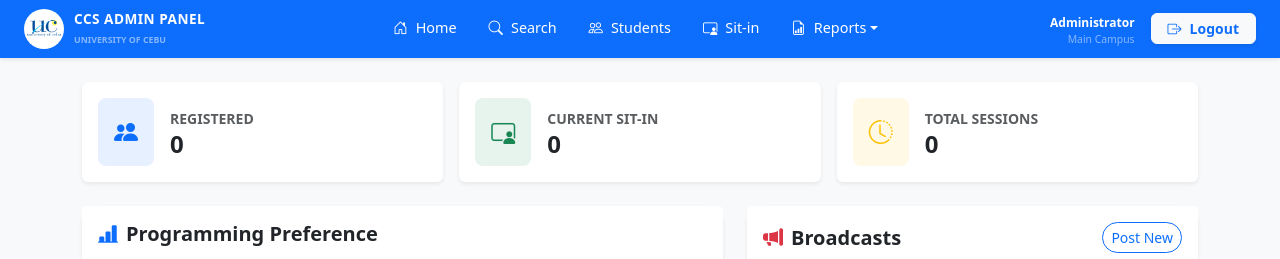
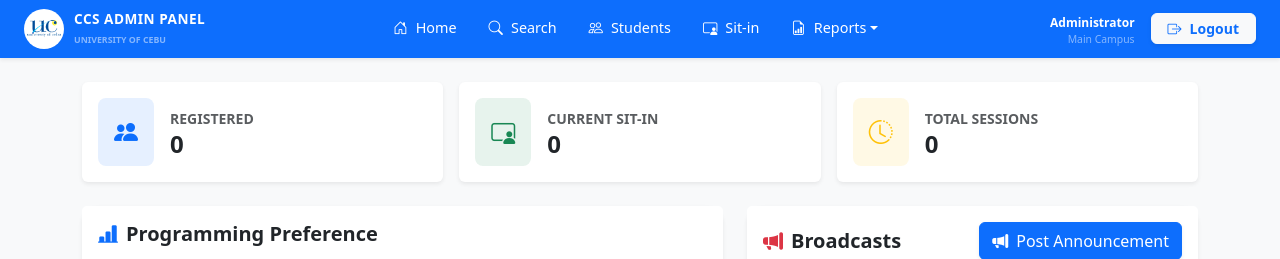
Before and after one commit to joshpadernal29/sit-in-system, a PHP site: page /admin_module/adminDashboard.php in a window 1280 px wide. Shown: the top 259 px of the page. Run offline with PHP 8.4, Linux system fonts and the light colour scheme; data that the repository does not hold is empty; some libraries are stand-ins or nearby versions.

Commit message:
added a modal for adding/creating announcements by the admin

```diff
--- a/admin_module/adminDashboard.php
+++ b/admin_module/adminDashboard.php
@@ -16,6 +16,7 @@ $CPlusPlus = languageUsed($conn, 'C++');
 
 <!DOCTYPE html>
 <html lang="en">
+
 <head>
     <meta charset="UTF-8">
     <meta name="viewport" content="width=device-width, initial-scale=1.0">
@@ -65,7 +66,9 @@ $CPlusPlus = languageUsed($conn, 'C++');
                         </div>
                         <div>
                             <small class="text-muted fw-bold text-uppercase">Registered</small>
-                            <h4 class="mb-0 fw-bold"><?php echo  $total_students = countStudents($conn); ?></h4>
+                            <h4 class="mb-0 fw-bold">
+                                <?php echo  $total_students = countStudents($conn); ?>
+                            </h4>
                         </div>
                     </div>
                 </div>
@@ -78,7 +81,9 @@ $CPlusPlus = languageUsed($conn, 'C++');
                         </div>
                         <div>
                             <small class="text-muted fw-bold text-uppercase">Current Sit-in</small>
-                            <h4 class="mb-0 fw-bold"><?php echo $current_sitting_in = currentSitIns($conn); ?></h4>
+                            <h4 class="mb-0 fw-bold">
+                                <?php echo $current_sitting_in = currentSitIns($conn); ?>
+                            </h4>
                         </div>
                     </div>
                 </div>
@@ -91,7 +96,9 @@ $CPlusPlus = languageUsed($conn, 'C++');
                         </div>
                         <div>
                             <small class="text-muted fw-bold text-uppercase">Total Sessions</small>
-                            <h4 class="mb-0 fw-bold"><?php echo $total_sessions = getTotalSessions($conn); ?></h4>
+                            <h4 class="mb-0 fw-bold">
+                                <?php echo $total_sessions = getTotalSessions($conn); ?>
+                            </h4>
                         </div>
                     </div>
                 </div>
@@ -118,8 +125,12 @@ $CPlusPlus = languageUsed($conn, 'C++');
                         <h5 class="mb-0 fw-bold">
                             <i class="bi bi-megaphone-fill text-danger me-2"></i>Broadcasts
                         </h5>
-                        <button class="btn btn-sm btn-outline-primary rounded-pill">Post New</button>
+                        <button type="button" class="btn btn-primary shadow-sm d-flex align-items-center gap-2"
+                            data-bs-toggle="modal" data-bs-target="#addAnnouncementModal">
+                            <i class="bi bi-megaphone-fill"></i> Post Announcement
+                        </button>
                     </div>
+
                     <div class="card-body overflow-auto" style="max-height: 400px;">
 
                         <div class="d-flex mb-4">
@@ -130,7 +141,8 @@ $CPlusPlus = languageUsed($conn, 'C++');
                             <div>
                                 <h6 class="fw-bold mb-0">System Maintenance</h6>
                                 <small class="text-muted d-block mb-2">March 20, 2026 • 10:00 PM</small>
-                                <p class="small text-muted mb-0">The system will undergo scheduled maintenance to optimize database queries.</p>
+                                <p class="small text-muted mb-0">The system will undergo scheduled maintenance to
+                                    optimize database queries.</p>
                             </div>
                         </div>
 
@@ -142,7 +154,8 @@ $CPlusPlus = languageUsed($conn, 'C++');
                             <div>
                                 <h6 class="fw-bold mb-0">New Feature: CSV Export</h6>
                                 <small class="text-muted d-block mb-2">March 15, 2026</small>
-                                <p class="small text-muted mb-0">Admins can now export sit-in logs directly to Excel/CSV format.</p>
+                                <p class="small text-muted mb-0">Admins can now export sit-in logs directly to Excel/CSV
+                                    format.</p>
                             </div>
                         </div>
 
@@ -164,10 +177,134 @@ $CPlusPlus = languageUsed($conn, 'C++');
     </main>
 
     <style>
-        .card { transition: transform 0.2s ease; }
-        .card:hover { transform: translateY(-3px); }
-        .vr { width: 2px; background-color: #dee2e6; opacity: 1; }
+        .card {
+            transition: transform 0.2s ease;
+        }
+
+        .card:hover {
+            transform: translateY(-3px);
+        }
+
+        .vr {
+            width: 2px;
+            background-color: #dee2e6;
+            opacity: 1;
+        }
     </style>
+
+    <!--modal-->
+    <div class="modal fade" id="addAnnouncementModal" tabindex="-1" aria-labelledby="announcementModalLabel"
+        aria-hidden="true">
+        <div class="modal-dialog modal-dialog-centered">
+            <div class="modal-content border-0 shadow-lg rounded-4">
+
+                <div class="modal-header bg-light border-bottom-0 py-3 px-4">
+                    <div class="d-flex align-items-center">
+                        <div class="bg-primary bg-opacity-10 p-2 rounded-3 me-3">
+                            <i class="bi bi-megaphone text-primary fs-5"></i>
+                        </div>
+                        <div>
+                            <h5 class="modal-title fw-bold text-dark" id="announcementModalLabel">New
+                                Announcement</h5>
+                            <p class="text-muted small mb-0">Broadcast a message to all students.</p>
+                        </div>
+                    </div>
+                    <button type="button" class="btn-close" data-bs-dismiss="modal" aria-label="Close"></button>
+                </div>
+
+                <div class="modal-body p-4">
+                    <form action="post_announcement.php" method="POST">
+
+                        <div class="mb-3">
+                            <label class="form-label small fw-bold text-muted text-uppercase">Announcement
+                                Title</label>
+                            <div class="input-group">
+                                <span class="input-group-text bg-white border-end-0"><i
+                                        class="bi bi-type-h1 text-muted"></i></span>
+                                <input type="text" name="title" class="form-control border-start-0 ps-0"
+                                    placeholder="e.g. System Maintenance" required>
+                            </div>
+                        </div>
+
+                        <div class="row g-3 mb-3">
+                            <div class="col-md-6">
+                                <label class="form-label small fw-bold text-muted text-uppercase">Category</label>
+                                <select name="category" class="form-select bg-light border-0">
+                                    <option value="General">General</option>
+                                    <option value="Urgent">Urgent</option>
+                                    <option value="Academic">Academic</option>
+                                    <option value="Holiday">Holiday</option>
+                                </select>
+                            </div>
+                            <div class="col-md-6">
+                                <label class="form-label small fw-bold text-muted text-uppercase">Target
+                                    Audience</label>
+                                <select name="target" class="form-select bg-light border-0">
+                                    <option value="all">All Students</option>
+                                    <option value="BSIT">BSIT Only</option>
+                                    <option value="BSCS">BSCS Only</option>
+                                </select>
+                            </div>
+                        </div>
+
+                        <div class="mb-4">
+                            <label class="form-label small fw-bold text-muted text-uppercase">Message
+                                Content</label>
+                            <textarea name="message" class="form-control bg-light border-0" rows="4"
+                                placeholder="Write your announcement here..." required></textarea>
+                        </div>
+
+                        <div class="d-grid gap-2">
+                           <form action="../action/announcement.php" method="post">
+                                <button type="submit" name="post_now" class="btn btn-primary py-2 fw-bold shadow-sm">
+                                    <i class="bi bi-send-fill me-2"></i> Post Announcement
+                                </button>
+                            </form>
+                            <button type="button" class="btn btn-outline-secondary text-decoration-none small"
+                                data-bs-dismiss="modal">
+                                Discard Draft
+                            </button>
+                        </div>
+                    </form>
+                </div>
+
+                <div class="modal-footer bg-light border-top-0 py-2 justify-content-center">
+                    <small class="text-muted"><i class="bi bi-info-circle me-1"></i> This will appear on
+                        the Student Dashboard.</small>
+                </div>
+            </div>
+        </div>
+    </div>
+
+    <style>
+        .modal-content {
+            overflow: hidden;
+        }
+
+        .form-control:focus,
+        .form-select:focus {
+            background-color: #fff !important;
+            border-color: #0d6efd !important;
+            box-shadow: 0 0 0 0.25rem rgba(13, 110, 253, 0.1);
+        }
+
+        .input-group-text {
+            color: #6c757d;
+            transition: all 0.2s;
+        }
+
+        .input-group:focus-within .input-group-text {
+            border-color: #0d6efd;
+            color: #0d6efd;
+        }
+
+        /* FIX: Prevents the background table from shifting when modal opens */
+        body.modal-open {
+            padding-right: 0 !important;
+        }
+    </style>
+    <!--end of modal-->
+
     <!--main end-->
     <script src="https://cdn.jsdelivr.net/npm/bootstrap@5.3.3/dist/js/bootstrap.bundle.min.js"></script>
 </body>
```
